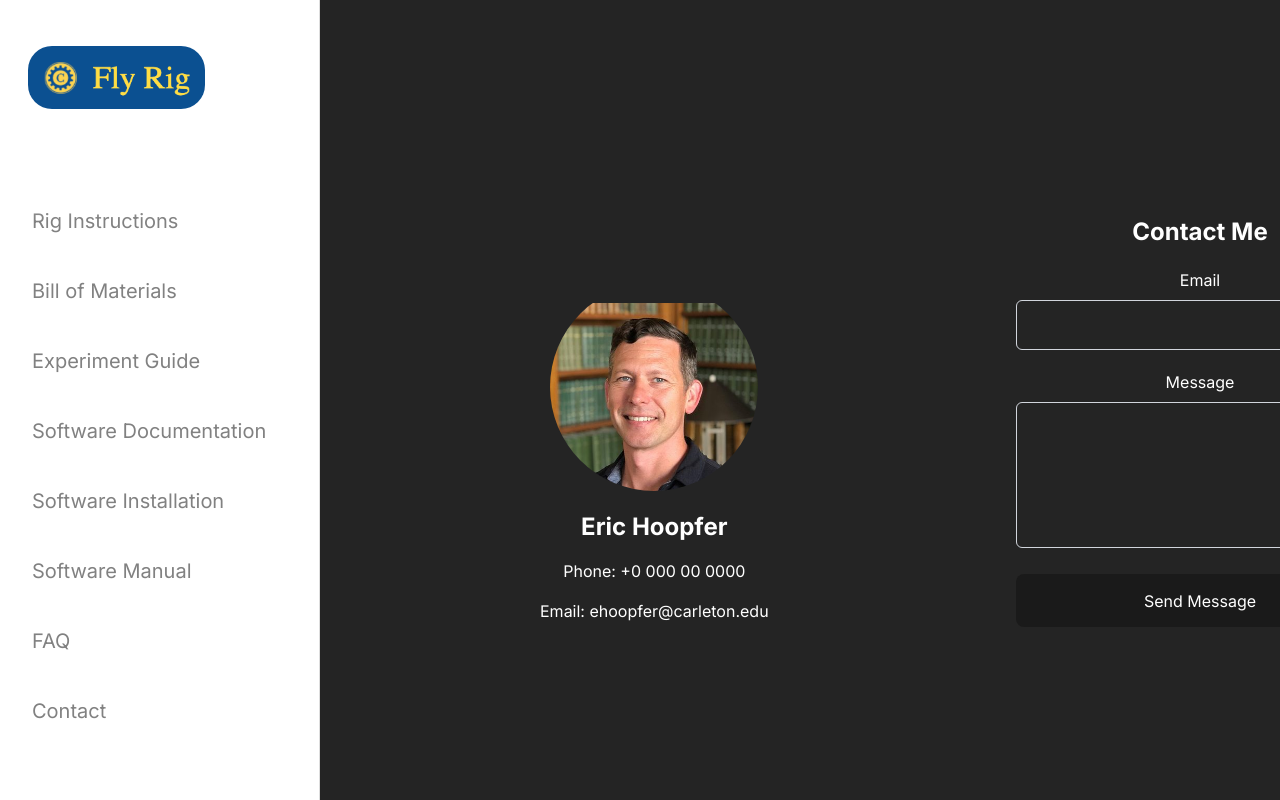
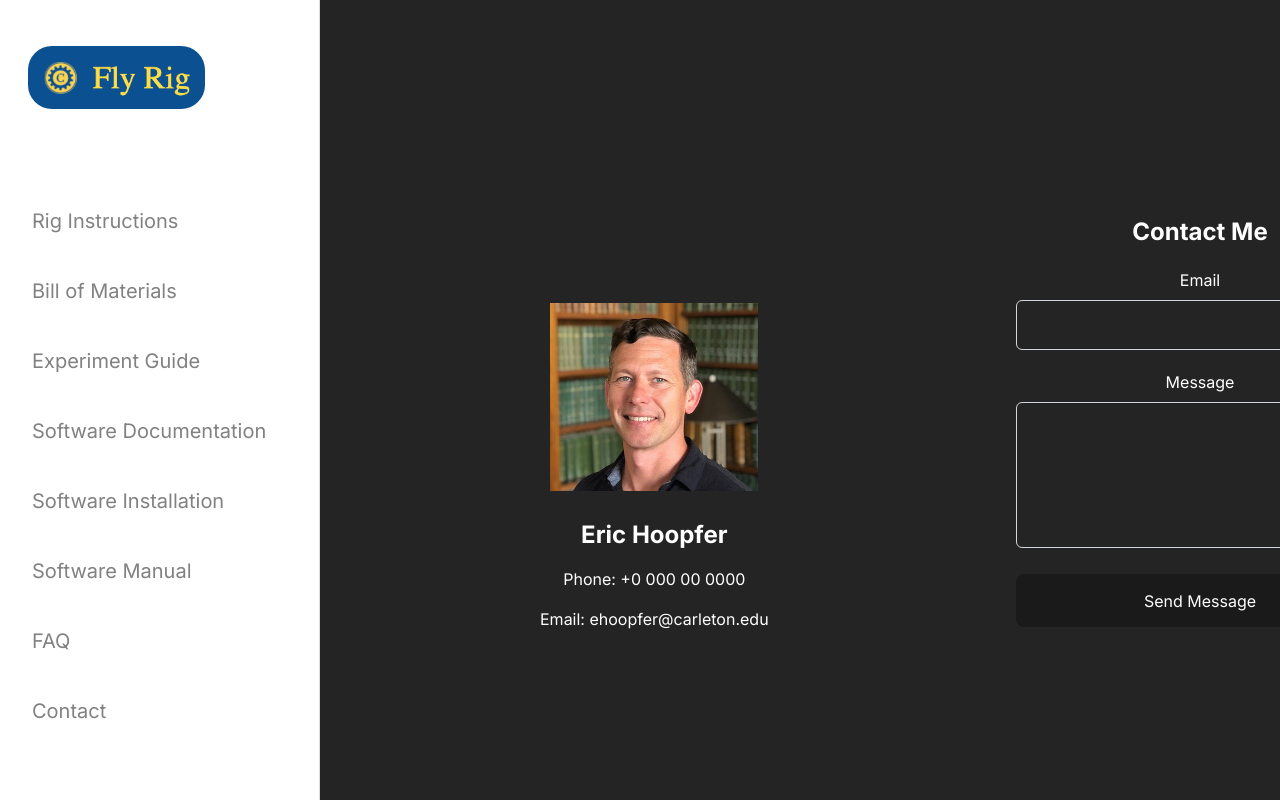
Before and after one commit to jwin-mm/optogenetics-flyrig-setup, a React (Vite) app: page /optogenetics-flyrig-setup/contact in a window 1280 px wide. Shown: the top 800 px of the page. Built offline with nearby package versions, Linux system fonts and the light colour scheme; the HTML template or start-up script is replaced by a standard one.

Commit message:
Many changes including pages and styling.

```diff
--- a/src/pages/Bill.tsx
+++ b/src/pages/Bill.tsx
@@ -32,7 +32,7 @@ const Bill: React.FC = () => {
         <p>Data is loading...</p>
     ) : (
 
-      <table border={1}>
+      <table border={1} >
         <thead>
           {data!.length > 0 && (
             <tr>
--- a/src/pages/Contact.tsx
+++ b/src/pages/Contact.tsx
@@ -68,11 +68,11 @@ const Contact: React.FC = () => {
       </div>
       {/* Picture and info div */}
       <div className="absolute top-1/3 left-130 p-4 text-white flex flex-col items-center">
-        <div className="w-52 h-52 rounded-full overflow-hidden mb-3">
+        <div className="w-52 h-52 overflow-hidden mb-5">
           <img
             src="/optogenetics-flyrig-setup/images/ehoopfer.jpg"
             alt="Eric Hoopfer Profile Picture"
-            className="w-full h-full object-cover"
+            className="w-full h-full object-cover "
           />
         </div>
         <div>
```
